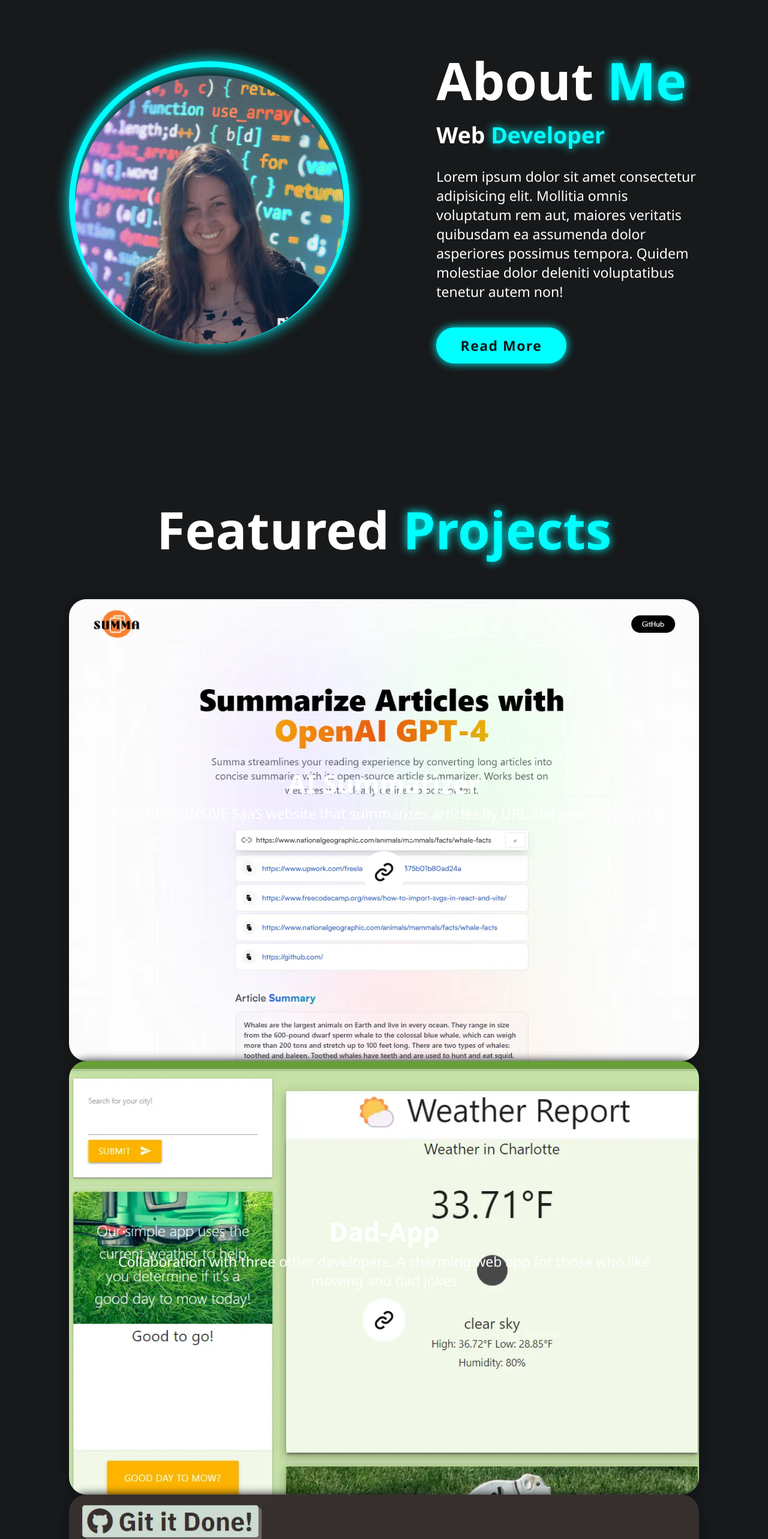
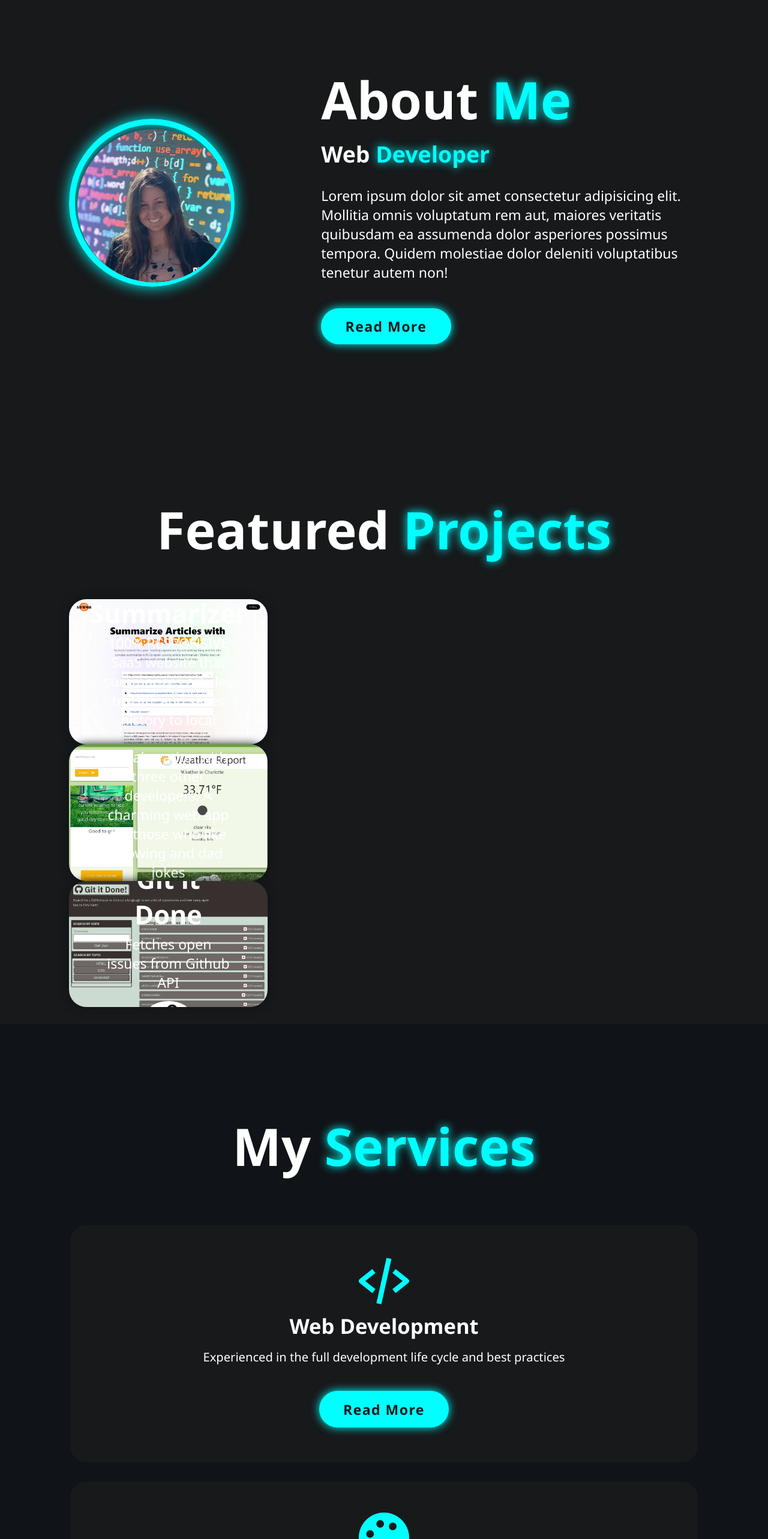
Before and after one commit to nrenner0211/react-website, a React (Vite) app: page /about in a window 1280 px wide. Shown: the part 920-3486 px from the top of the page at 60% size. Built offline with nearby package versions, Linux system fonts and the light colour scheme.

Commit message:
small style and content updates

```diff
--- a/src/index.css
+++ b/src/index.css
@@ -187,9 +187,10 @@ span {
 
 .about-img img {
   position: relative;
-  width: 35vw;
+  width: 20vw;
   border-radius: 50%;
-  top: 1rem;
+  top: 0.5rem;
+  left: 0.25rem;
 }
 
 .heading {
@@ -280,7 +281,7 @@ span {
 
 .portfolio-container {
   display: grid;
-  grid-template-columns: repeat(1, 1fr);
+  grid-template-columns: repeat(3, 1fr);
   align-items: center;
   gap: 2rem;
 }
--- a/src/pages/Services.jsx
+++ b/src/pages/Services.jsx
@@ -10,22 +10,22 @@ export default function Services() {
                     <div className="services-box">
                     <i className='bx bx-code-alt'></i>
                         <h3>Web Development</h3>
-                        <p>Lorem ipsum dolor sit amet consectetur adipisicing elit. Iste excepturi autem esse, doloribus, mollitia quis cupiditate consequatur suscipit modi cum quos sequi, voluptas consequuntur itaque ad alias ipsum! Accusantium, ratione!</p>
+                        <p>Experienced in the full development life cycle and best practices</p>
                         <a href="#portfolio" className="btn">Read More</a>
                     </div>
 
                     <div className="services-box">
                     <i className='bx bxs-palette' ></i>
                         <h3>AI Solutions</h3>
-                        <p>Lorem ipsum dolor sit amet consectetur adipisicing elit. Iste excepturi autem esse, doloribus, mollitia quis cupiditate consequatur suscipit modi cum quos sequi, voluptas consequuntur itaque ad alias ipsum! Accusantium, ratione!</p>
+                        <p>Custom AI solutions for your website</p>
                         <a href="#" className="btn">Read More</a>
                     </div>
 
                     <div className="services-box">
                         <h3>Technical Virtual Assistance</h3>
                         <i className='bx bxs-check-shield'></i>
-                        <p>Lorem ipsum dolor sit amet consectetur adipisicing elit. Iste excepturi autem esse, doloribus, mollitia quis cupiditate consequatur suscipit modi cum quos sequi, voluptas consequuntur itaque ad alias ipsum! Accusantium, ratione!</p>
-                        <a href="#" className="btn">Read More</a>
+                        <p>Well-rounded freelancer focusing on web development and technical virtual assistance contracts. Skills range from creating, updating, and maintaining websites to generating content and email management</p>
+                        <a href="https://www.upwork.com/freelancers/~01e4375b01b80ad24a" className="btn">Read More</a>
                     </div>
                 </div>
             </section>
```
